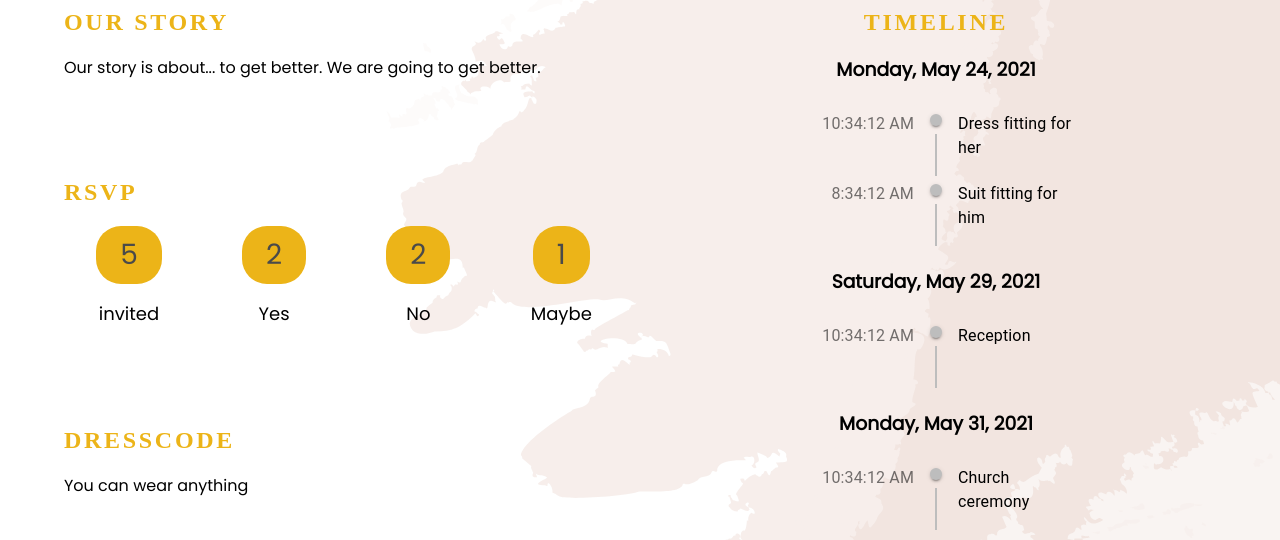
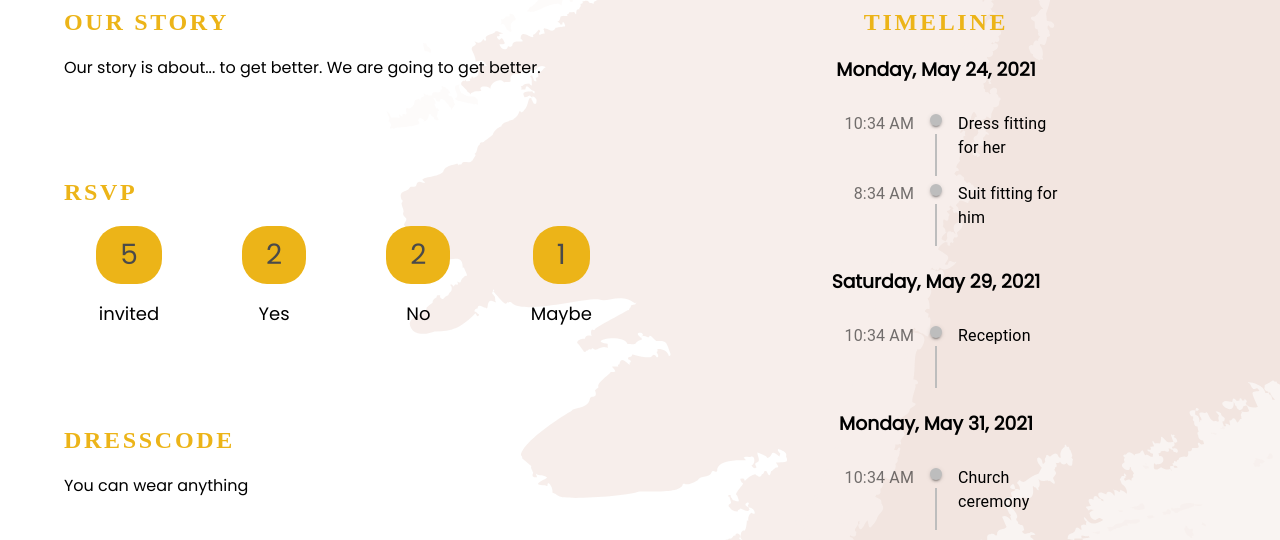
Before and after one commit to wedding-essential/wedding-essential2, a Next.js app: page /wedding in a window 1280 px wide. Shown: the part 180-720 px from the top of the page. Built offline with nearby package versions, Linux system fonts and the light colour scheme; no server answers; a web font is replaced by a local one.

Commit message:
format timeline time

```diff
--- a/public/components/wedding/WeddingTimeline.tsx
+++ b/public/components/wedding/WeddingTimeline.tsx
@@ -15,7 +15,7 @@ function buildTimelineItems(events: Event[]) {
       <TimelineItem key={event.id}>
         <TimelineOppositeContent>
           <Typography color="textSecondary">
-            {event.date.toLocaleTimeString()}
+            {event.date.toLocaleTimeString(undefined, { timeStyle: "short" })}
           </Typography>
         </TimelineOppositeContent>
         <TimelineSeparator>
```
